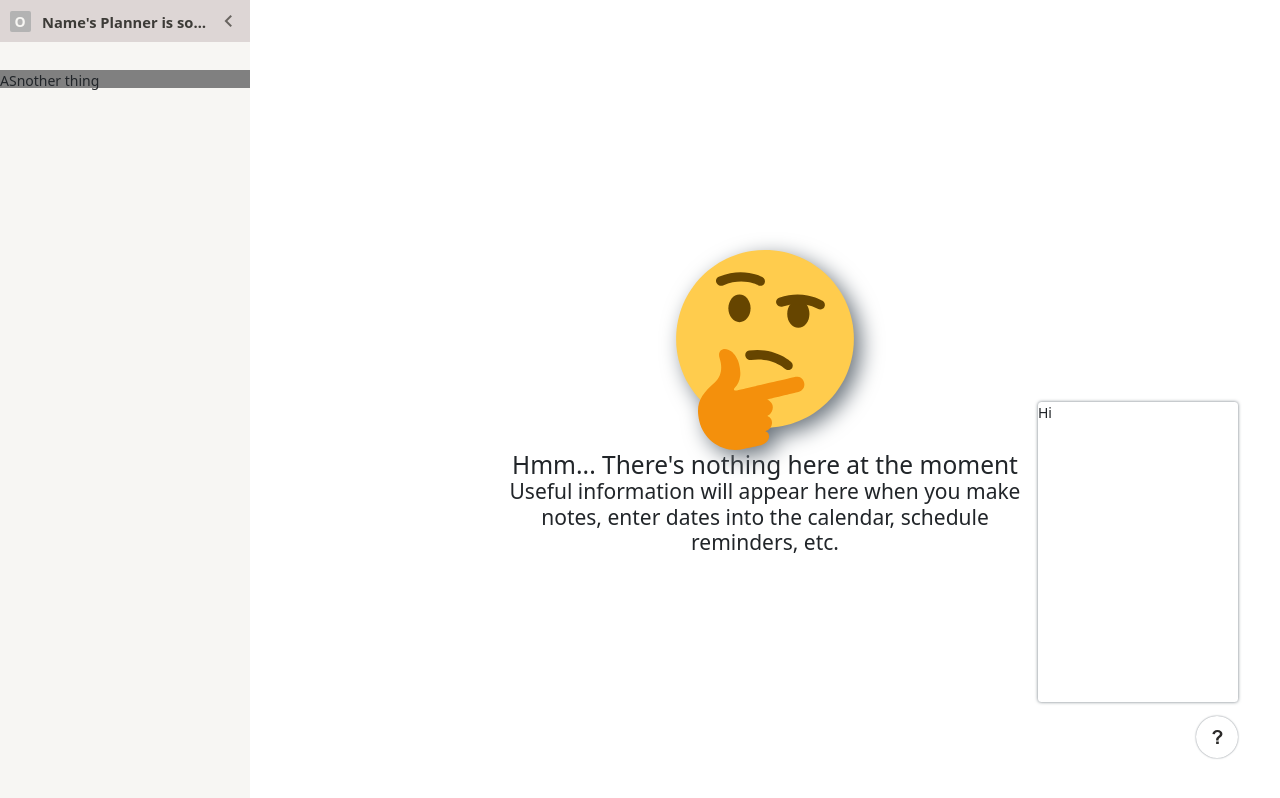
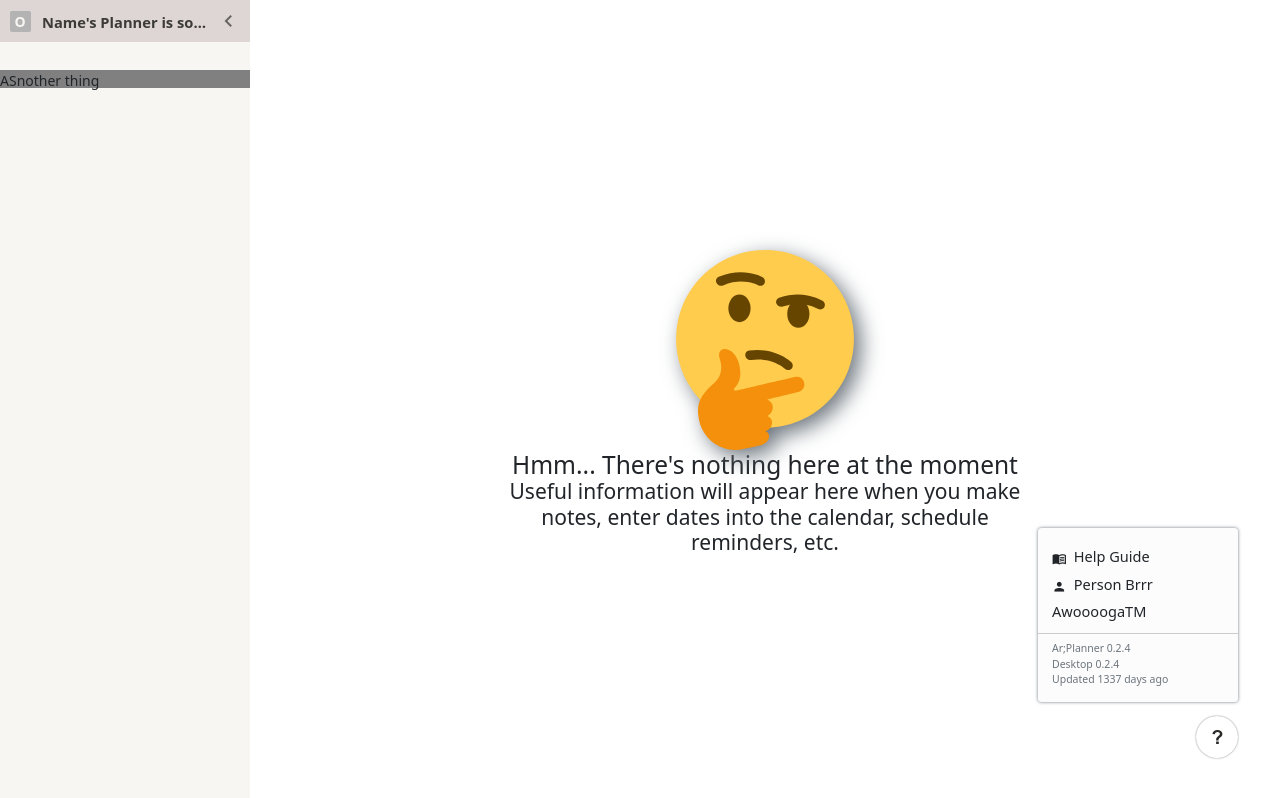
Before and after one commit to Artisine/ArtisinePlannerTracker, a plain HTML site: page client/index.html in a window 1280 px wide. Both pictures are taken after a click on the button 1217 px from the left and 737 px from the top of the page. Drawn offline with Linux system fonts and the light colour scheme.

Commit message:
0.2.4 Floating corner help button and menu now show and hide upon click The help menu buttons are styled like Notion's No functionality attached to buttons yet

```diff
--- a/client/index.html
+++ b/client/index.html
@@ -209,7 +209,63 @@
 							</button>
 						</div>
 						<div id="dashboard_help_help-menu" name="help-menu" class="rounded">
-							<p>Hi</p>
+							<ul name="help-menu-list" class="">
+								<li class="sublist">
+
+
+									<ul class="list-group list-group-flush">
+
+										<button type="button" class="hover-darken list-group-item list-group-item-action">
+											<div name="icon`" class="material-icons">
+												<span class="material-icons-outlined">menu_book</span>
+											</div>
+											<span name="label">Help Guide</span>
+										</button>
+										<button type="button" class="hover-darken list-group-item list-group-item-action">
+											<div name="icon" class="material-icons">
+												<span class="material-icons-outlined">person</span>
+											</div>
+											<span name="label">Person Brrr</span>
+										</button>
+
+
+
+										<button type="button" class="hover-darken list-group-item list-group-item-action">AwoooogaTM</button>
+
+									</ul>
+								</li>
+								<!-- <li class="divider"></li>
+								<li class="sublist">
+									<ul>
+										<li>Hi</li>
+										<li>Hello</li>
+										<li>Bye</li>
+									</ul>
+								</li>
+								<li class="divider"></li>
+								<li class="sublist">
+									<ul>
+										<li>Hi</li>
+										<li>Hello</li>
+										<li><div style="padding: 40px;">
+											<p>Yoyoyoyo</p>
+										</div></li>
+									</ul>
+
+								</li> -->
+
+								<li class="divider"></li>
+								<li class="sublist">
+									<ul class="list-group list-group-flush text-muted">
+										<li class="text-muted">Ar;Planner 0.2.4</li>
+										<li class="text-muted">Desktop 0.2.4</li>
+										<li class="text-muted">Updated 1337 days ago</li>
+									</ul>
+								</li>
+
+
+							</ul>
+
 						</div>
 
 					</div>
--- a/client/scripts/pages/dashboard.js
+++ b/client/scripts/pages/dashboard.js
@@ -13,7 +13,9 @@ import {
 export class DashboardUI {
 	static ElementReference = queryElement(`section[name="dashboard"]`);
 	static Debounces = {
-		"setup_dragger": false
+		"setup_dragger": false,
+		"Setup_HelpButton": false,
+		"Setup_HelpMenu": false
 	};
 	static Variables = {
 		"SidebarMinimumWidth": undefined,
@@ -175,47 +177,37 @@ export class DashboardUI {
 
 
 	static setup_helpButton() {
+		if (this.Debounces.Setup_HelpButton) return 1;
+		this.Debounces.Setup_HelpButton = true;
+
 		this.Variables.FloatHelpContainerElement = document.querySelector(`#dashboard_help_help-container`);
 		this.Variables.FloatingHelpMenuElement = document.querySelector(`#dashboard_help_help-menu`);
 		this.Variables.FloatingHelpButtonElement = document.querySelector(`#dashboard_help_help-button`);
 		this.Variables.FloatingHelpButtonActive = false;
 
-		console.log(this.Variables);
+		// console.log(this.Variables);
 
 		this.Variables.FloatingHelpButtonElement.addEventListener("click", ()=>{
 			if (this.Variables.FloatingHelpButtonActive) {
 				// true -> false
 				this.Variables.FloatingHelpButtonActive = false;
 				this.Variables.FloatingHelpMenuElement.style.display = "none";
+				this.Variables.FloatingHelpMenuElement.style.transition = "opacity 1s";
+				this.Variables.FloatingHelpMenuElement.style.opacity = "0";
+
+				try {
+					window.removeEventListener("mouseup", this.Variables.FloatingHelpButtonClickObserver);
+
+				} catch(e) {
+					console.log(`Thingy: ${e}`);
+				}
 
 			} else {
 				// false -> true
 				this.Variables.FloatingHelpButtonActive = true;
 				this.Variables.FloatingHelpMenuElement.style.display = "block";
-
-				const config = {
-					attributes: true,
-					childList: true,
-					subtree: true
-				};
-				const callback2 = (mutationsList, observer)=>{
-					for (let mutation of mutationsList) {
-						if (mutation.type === "attributes") {
-							console.log(`The ${mutation.attributeName} was modified`);
-							console.log(mutation, mutation.target.style);
-							console.log(window.getComputedStyle(mutation.target, ":focus-within"));
-						}
-					}
-				};
-				this.Variables.FloatingHelpButtonClickObserver = new MutationObserver(callback2);
-				this.Variables.FloatingHelpButtonClickObserver.observe(this.Variables.FloatHelpContainerElement, config);
-
-
-
-
-
-
-
+				this.Variables.FloatingHelpMenuElement.style.transition = "opacity 1s";
+				this.Variables.FloatingHelpMenuElement.style.opacity = "1";
 
 
 				const callback = (e)=>{
@@ -224,25 +216,33 @@ export class DashboardUI {
 					// window.removeEventListener("click", callback);
 					// return 0;
 					const isDescendent = this.Variables.FloatHelpContainerElement.contains(e.target);
-					console.log(`${e.target.id} ${(isDescendent) ? ("is") : ("Is NOT")} a descendent of ${this.Variables.FloatHelpContainerElement.id}`);
+					// console.log(e.target, ` ${(isDescendent) ? ("is") : ("Is NOT")} a descendent of ${this.Variables.FloatHelpContainerElement.id}`);
 
 					if ( !isDescendent ) {
+						window.removeEventListener("mouseup", this.Variables.FloatingHelpButtonClickObserver);
 						e.preventDefault();
 						this.Variables.FloatingHelpButtonActive = false;
 						this.Variables.FloatingHelpMenuElement.style.display = "none";
+						this.Variables.FloatingHelpMenuElement.style.transition = "opacity 1s";
+						this.Variables.FloatingHelpMenuElement.style.opacity = "0";
 
-						window.removeEventListener("mousedown", callback);
+
+
 					}
 				};
-				this.Variables.FloatingHelpButtonClickObserver = window.addEventListener("mousedown", callback);
+				this.Variables.FloatingHelpButtonClickObserver = callback;
+				window.addEventListener("mouseup", this.Variables.FloatingHelpButtonClickObserver);
 			}
 		});
 
 		console.log(`Setup_helpButton done`);
-
+		this.setup_helpMenu();
 	}
 	static setup_helpMenu() {
+		if (this.Debounces.Setup_HelpMenu) return 1;
+		this.Debounces.Setup_HelpMenu = true;
 
+		console.log(`Help Menu setup procedure`);
 	}
 
 };
--- a/client/styles/client.css
+++ b/client/styles/client.css
@@ -44,4 +44,4 @@ section[name="dashboard"] {
 
 
 
-@import url("https://cdn.jsdelivr.net/npm/bootstrap-icons@1.5.0/font/bootstrap-icons.css");
+/* @import url("https://cdn.jsdelivr.net/npm/bootstrap-icons@1.5.0/font/bootstrap-icons.css"); */
--- a/client/styles/pages/dashboard.css
+++ b/client/styles/pages/dashboard.css
@@ -99,10 +99,6 @@ div[name="dashboard_row_content"] {
 	cursor: ew-resize;
 	z-index: 1;
 } */
-#dashboard_sidebar::after:hover , #dashboard_sidebar::after:focus-within {
-	content: "";
-	background-color: khaki;
-}
 
 #dashboard_sidebar > div[name="centered"] {
 	width: 100%;
@@ -370,16 +366,105 @@ div[name="dashboard_row_content"] {
 	display: block;
 }
 #dashboard_content div[name="help-menu"] {
-	/* display: none; */
+	display: none;
 	position: fixed;
+	display: flex;
+	/* justify-content: center; */
+	align-items: center;
+	/* gap: 40px; */
+	opacity: 0;
+
+	background-color: hsl(0, 0%, 99%);
 
 	bottom: 7rem;
 	right: 3rem;
 
 	width: 200px;
-	height: 300px;
+	/* height: 300px; */
+	min-height: max-content;
 	box-shadow: 0 0 0.25rem var(--bs-gray);
+
+	z-index: 4;
+	padding-top: 1rem !important;
+	padding-bottom: 1rem !important;
+
+	border-radius: 0.5rem;
+
+	transition: opacity 3s;
 }
-/* #dashboard_content div[name="help-menu"]:focus-within , #dashboard_content div[name="button-container"]:hover + #dashboard_content div[name="help-menu"] {
-	display: block;
-} */
+#dashboard_content div[name="help-menu"] * {
+	background-color: inherit;
+	z-index: 5;
+}
+#dashboard_content div[name="help-menu"] ul {
+	width: 100%;
+}
+#dashboard_content div[name="help-menu"] li {
+	list-style-type: none;
+	width: 100%;
+}
+
+#dashboard_content div[name="help-menu"] > ul[name="help-menu-list"] {
+	display: flex;
+	flex-direction: column;
+	/* justify-content: center; */
+	align-items: center;
+	/* gap: 100px; */
+	gap: 7px;
+
+
+}
+#dashboard_content div[name="help-menu"] > ul[name="help-menu-list"] li.divider {
+	width: 100%;
+	height: 1px;
+	background-color: hsl(0, 0%, 80%);
+	/* border: 0.5px solid hsl(0, 0%, 80%); */
+}
+#dashboard_content div[name="help-menu"] > ul[name="help-menu-list"] li.sublist {
+	/* display: inline-block; */
+	padding: 0rem 0 !important;
+}
+#dashboard_content div[name="help-menu"] > ul[name="help-menu-list"] li.sublist > ul {
+
+}
+
+
+#dashboard_content div[name="help-menu"] > ul[name="help-menu-list"] li.sublist > ul * {
+	padding: 0rem 1rem !important;
+	border: 0;
+	transition: background 0.3s;
+	height: 2rem;
+	font-size: 1.04rem;
+	font-weight: 500;
+	display: inline-block;
+	vertical-align: sub;
+}
+#dashboard_content div[name="help-menu"] > ul[name="help-menu-list"] li.sublist > ul.text-muted {
+	font-size: 0.25rem !important;
+}
+#dashboard_content div[name="help-menu"] > ul[name="help-menu-list"] li.sublist > ul *.text-muted {
+	font-size: 0.75rem !important;
+	height: max-content !important;
+}
+
+#dashboard_content div[name="help-menu"] > ul[name="help-menu-list"] li.sublist > ul * span {
+	padding: 0 !important;
+}
+#dashboard_content div[name="help-menu"] > ul[name="help-menu-list"] li.sublist > ul * span[name="label"] {
+	padding-left: 0.25rem !important;
+}
+#dashboard_content div[name="help-menu"] > ul[name="help-menu-list"] li.sublist > ul div.material-icons {
+	width: max-content;
+	height: max-content;
+
+	padding: 0 !important;
+	display: inline;
+}
+#dashboard_content div[name="help-menu"] > ul[name="help-menu-list"] li.sublist > ul div.material-icons span.material-icons-outlined {
+	padding: 0 !important;
+	/* width: 3rem; */
+	/* height: 3rem; */
+}
+#dashboard_content div[name="help-menu"] > ul[name="help-menu-list"] li.sublist > ul *.hover-darken:hover {
+	background-color: hsl(0, 0%, 90%);
+}
```
